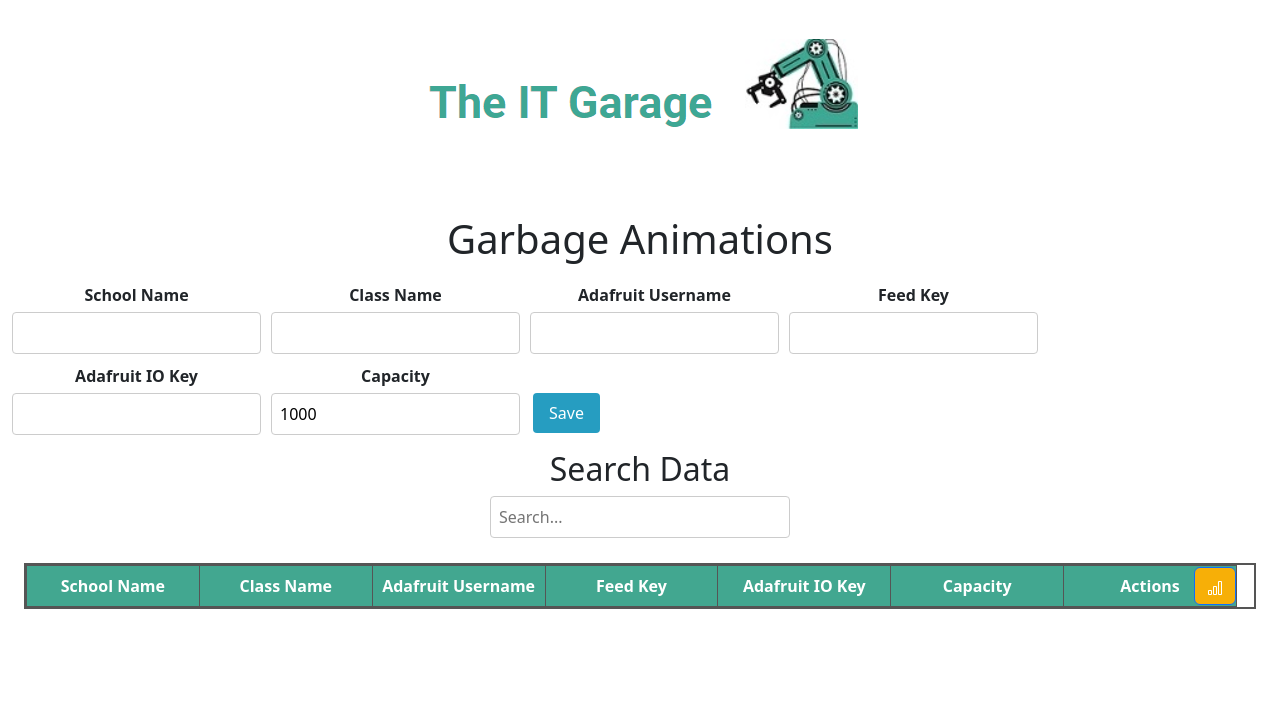
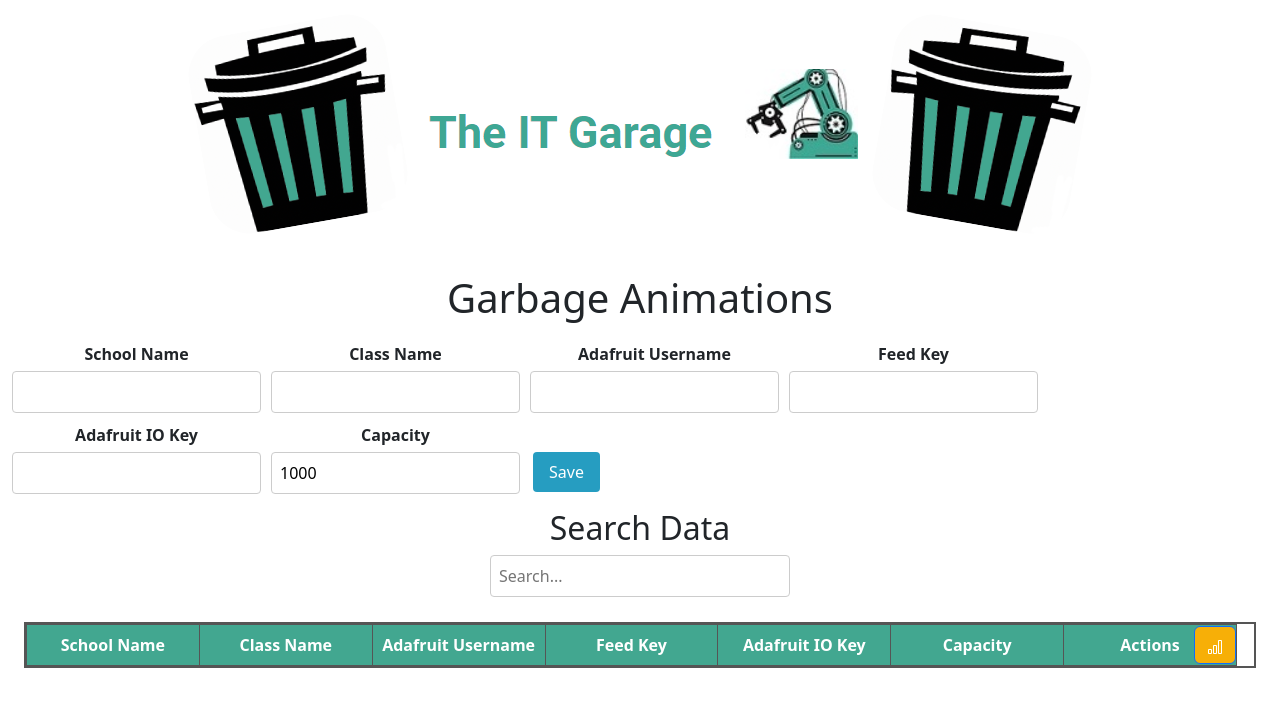
Before and after one commit to ersinev/SmartBin, a React (Create React App) app: page / in a window 1280 px wide. Shown: the top 706 px of the page. Built offline with nearby package versions, Linux system fonts and the light colour scheme.

Commit message:
garbage photos added

```diff
--- a/src/App.js
+++ b/src/App.js
@@ -1,6 +1,6 @@
 import React, { useEffect, useRef, useState } from "react";
 import "./App.css";
-import 'bootstrap/dist/css/bootstrap.min.css';
+import "bootstrap/dist/css/bootstrap.min.css";
 import { Container } from "react-bootstrap";
 import SearchBar from "./SearchBar";
 import DataTable from "./DataTable";
@@ -21,15 +21,12 @@ function App() {
   const [searchTerm, setSearchTerm] = useState("");
   const hiddenSectionsRef = useRef(null);
 
-
   useEffect(() => {
     const storedData = localStorage.getItem("savedData");
     if (storedData) {
       setSavedData(JSON.parse(storedData));
     }
   }, []);
-
-
 
   const handleWeightChange = (dataIndex, newWeight) => {
     setHiddenSections((prevHiddenSections) =>
@@ -148,11 +145,31 @@ function App() {
       style={{ height: "100vh" }}
     >
       <div className="text-center my-4">
-        {" "}
+        <img
+          src={require("./garbage3.png")}
+          alt="Garbage"
+          style={{
+            maxWidth: "100%",
+            height: "200px",
+            borderRadius: "40px",
+            transform: "rotate(-10deg)",
+          }}
+        />
         <img
           src={require("./logo.png")}
           alt="Logo"
           style={{ maxWidth: "100%", height: "auto" }}
+        />
+        <img
+          src={require("./garbage3.png")}
+          alt="Garbage"
+          style={{
+            maxWidth: "100%",
+            height: "200px",
+            borderRadius: "40px",
+            transform: "rotate(10deg)",
+
+          }}
         />
       </div>
 
@@ -175,7 +192,6 @@ function App() {
         />
 
         <SearchBar searchTerm={searchTerm} onSearchChange={setSearchTerm} />
-
 
         <Container fluid>
           <DataTable
@@ -205,8 +221,6 @@ function App() {
           ))}
         </div>
       </div>
-
-
     </Container>
   );
 }
--- a/src/Compare.js
+++ b/src/Compare.js
@@ -1,11 +1,22 @@
 import React, { useState } from 'react';
 import { Modal, Button } from 'react-bootstrap';
-import { BarChart, Bar, XAxis, YAxis, CartesianGrid, Tooltip, Cell, ResponsiveContainer } from 'recharts';
+import { BarChart, Bar, XAxis, YAxis, CartesianGrid, Tooltip, Cell, ResponsiveContainer, LabelList } from 'recharts';
 import { BsBarChart } from 'react-icons/bs';
+
+const CustomBarLabel = (props) => {
+  const { x, y, width, value } = props;
+  const xOffset = x + width / 2;
+  const yOffset = y - 10;
+  return (
+    <text style={{fontWeight:"bolder"}} x={xOffset} y={yOffset} fill="red" textAnchor="middle" dy={-6}>
+      {value}
+    </text>
+  );
+};
+
 function CompareChart({ chartData }) {
   const colors = chartData.map((_, index) => `hsla(${(index * (360 / chartData.length))}, 70%, 50%, 1)`);
 
-  // Find the maximum value in the dataset and add a margin
   const maxYValue = Math.max(...chartData.map(item => item.uv));
   const maxYValueWithMargin = maxYValue + 0.2 * maxYValue;
 
@@ -22,12 +33,13 @@ function CompareChart({ chartData }) {
         />
         <YAxis domain={[0, maxYValueWithMargin]} />
         <Tooltip />
-        <Bar dataKey="uv" fill="#8884d8" label={{ position: 'top' }}>
+        <Bar dataKey="uv" fill="#8884d8">
           {
             chartData.map((dataItem, index) => (
               <Cell key={index} fill={colors[index]} />
             ))
           }
+          <LabelList dataKey="uv" content={<CustomBarLabel />} />
         </Bar>
       </BarChart>
     </ResponsiveContainer>
```
Also changed, not shown: src/garbage3.png (added).
